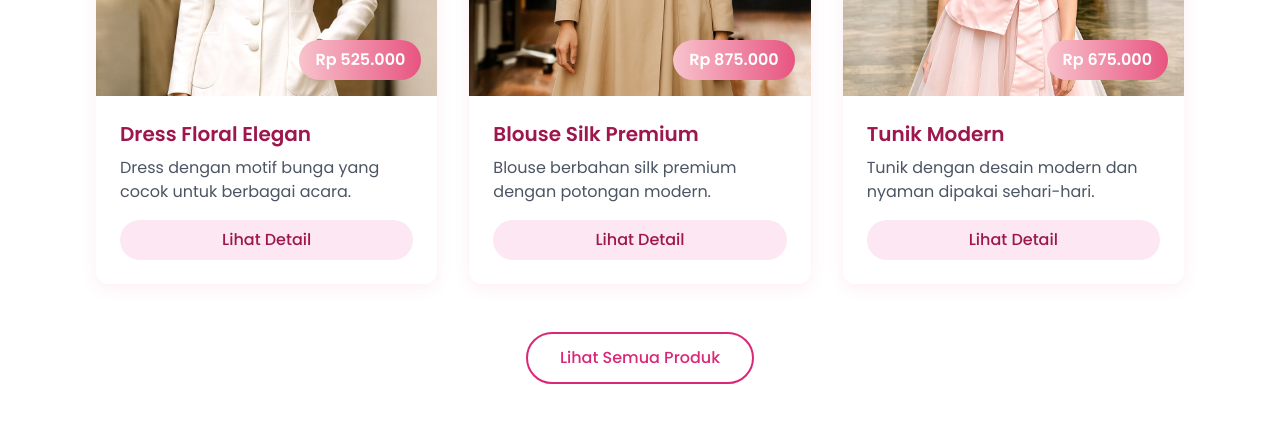
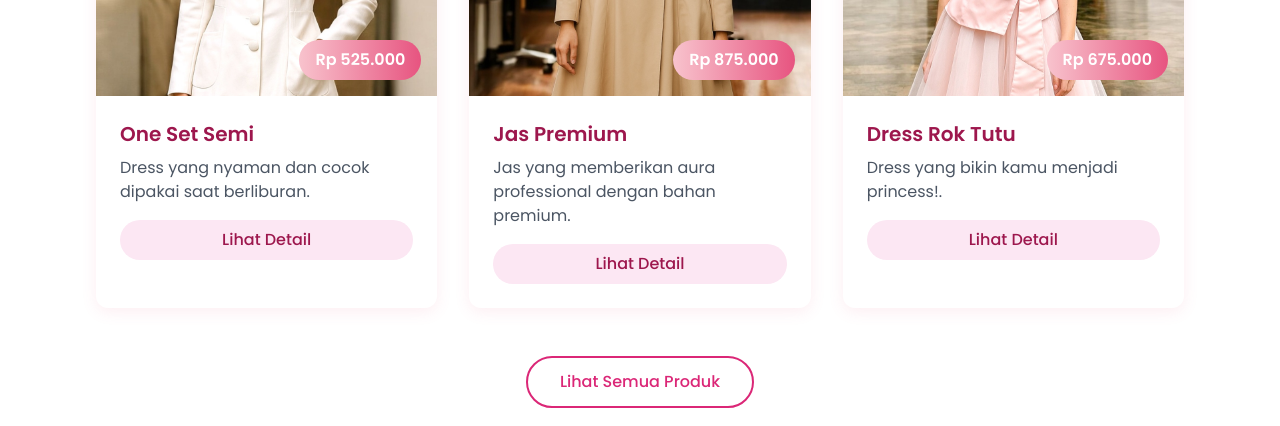
Before and after one commit to Habibbganteng/Yuannitafashionbuotique, a plain HTML site: page index.html in a window 1280 px wide. Shown: the part 960-1386 px from the top of the page. Drawn offline with nearby package versions, Linux system fonts and the light colour scheme.

Commit message:
index.html

```diff
--- a/index.html
+++ b/index.html
@@ -168,8 +168,8 @@
                         </div>
                     </div>
                     <div class="p-6">
-                        <h3 class="text-xl font-semibold text-pink-800 mb-2">Dress Floral Elegan</h3>
-                        <p class="text-gray-600 mb-4">Dress dengan motif bunga yang cocok untuk berbagai acara.</p>
+                        <h3 class="text-xl font-semibold text-pink-800 mb-2">One Set Semi</h3>
+                        <p class="text-gray-600 mb-4">Dress yang nyaman dan cocok dipakai saat berliburan.</p>
                         <button class="w-full bg-pink-100 hover:bg-pink-200 text-pink-800 font-medium py-2 px-4 rounded-full transition duration-300">
                             Lihat Detail
                         </button>
@@ -187,8 +187,8 @@
                         </div>
                     </div>
                     <div class="p-6">
-                        <h3 class="text-xl font-semibold text-pink-800 mb-2">Blouse Silk Premium</h3>
-                        <p class="text-gray-600 mb-4">Blouse berbahan silk premium dengan potongan modern.</p>
+                        <h3 class="text-xl font-semibold text-pink-800 mb-2">Jas Premium</h3>
+                        <p class="text-gray-600 mb-4">Jas yang memberikan aura professional dengan bahan premium.</p>
                         <button class="w-full bg-pink-100 hover:bg-pink-200 text-pink-800 font-medium py-2 px-4 rounded-full transition duration-300">
                             Lihat Detail
                         </button>
@@ -206,8 +206,8 @@
                         </div>
                     </div>
                     <div class="p-6">
-                        <h3 class="text-xl font-semibold text-pink-800 mb-2">Tunik Modern</h3>
-                        <p class="text-gray-600 mb-4">Tunik dengan desain modern dan nyaman dipakai sehari-hari.</p>
+                        <h3 class="text-xl font-semibold text-pink-800 mb-2">Dress Rok Tutu</h3>
+                        <p class="text-gray-600 mb-4">Dress yang bikin kamu menjadi princess!.</p>
                         <button class="w-full bg-pink-100 hover:bg-pink-200 text-pink-800 font-medium py-2 px-4 rounded-full transition duration-300">
                             Lihat Detail
                         </button>
```
